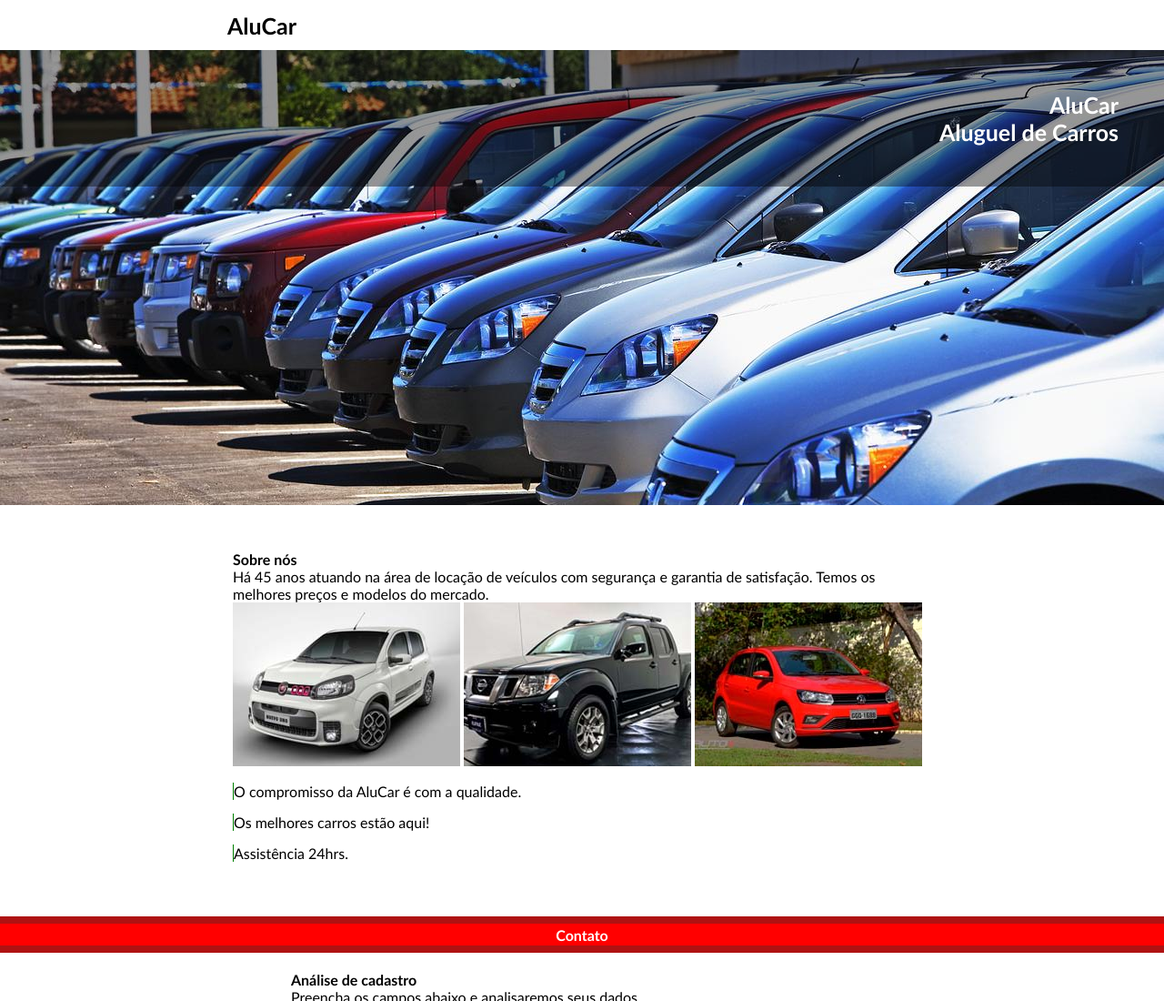
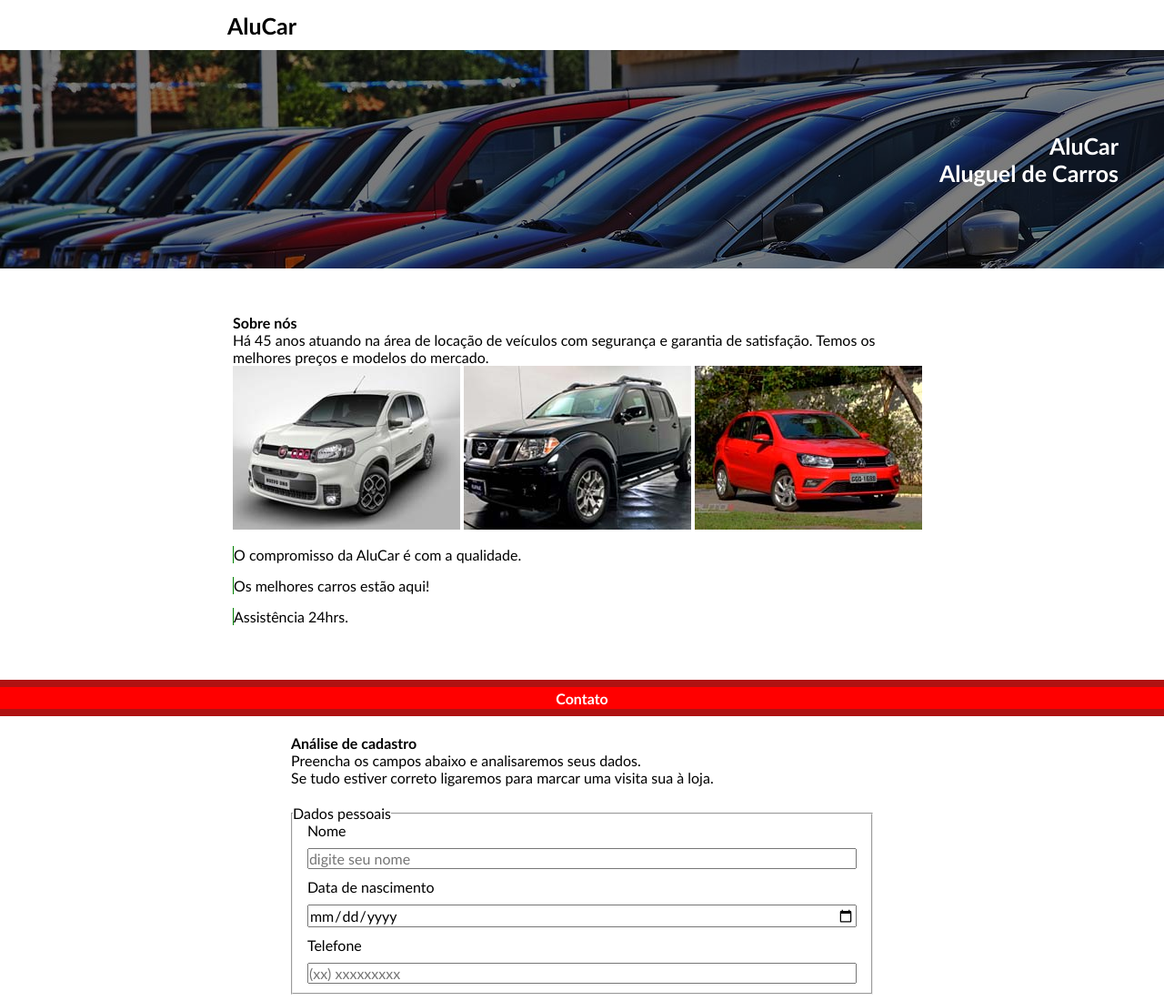
Before and after one commit to DanielAlmadaDev/AluCar, a plain HTML site: page index.html in a window 1280 px wide. Shown: the top 1100 px of the page at 91% size. Drawn offline with Linux system fonts and the light colour scheme.

Commit message:
Update style.css

```diff
--- a/style.css
+++ b/style.css
@@ -21,12 +21,12 @@ header p {
     background-image: url("img/capa.jpg");
     background-size: cover;
     width: 100%;
-    height: 500px;
+    height: 15rem;
 }
 .logo .fundo-transparente {
     color: #fff;
-    background-color: rgb(0, 0, 0,40%);
-    height: 150px;
+    background-color: rgb(0, 0, 0,50%);
+    height: 15rem;
     font-size: 25px;
     padding: 50px 50px;
     display: flex;
```
